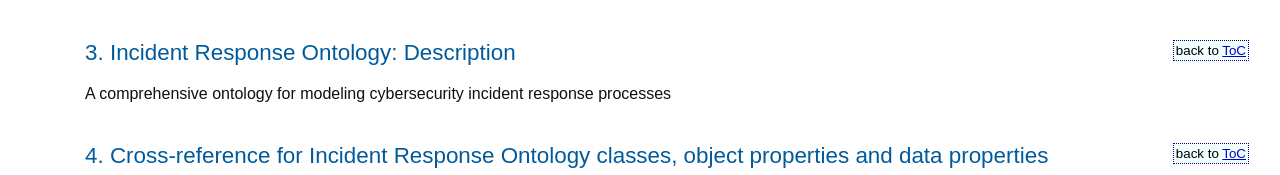
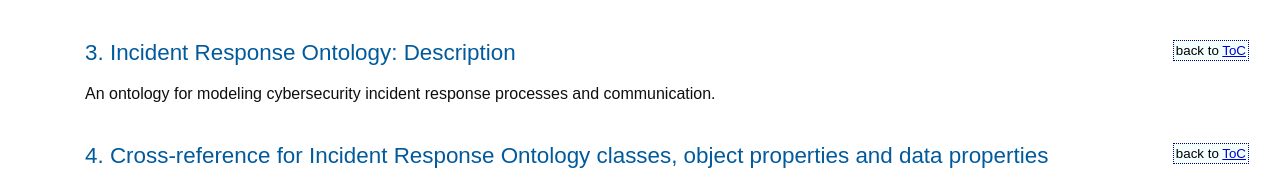
Before and after one commit to haulaah/IR-ONTOLOGY, a plain HTML site: page docs/index.html in a window 1280 px wide. Shown: the part 3139-3314 px from the top of the page. Drawn offline with nearby package versions, Linux system fonts and the light colour scheme.

Commit message:
Update description-en.html

```diff
--- a/docs/sections/description-en.html
+++ b/docs/sections/description-en.html
@@ -1,3 +1,3 @@
 <h2 id="desc" class="list">Incident Response Ontology: Description <span class="backlink"> back to <a href="#toc">ToC</a></span></h2>
 
-<span class="markdown">A comprehensive ontology for modeling cybersecurity incident response processes</span>
+<span class="markdown">An ontology for modeling cybersecurity incident response processes and communication.</span>
```
